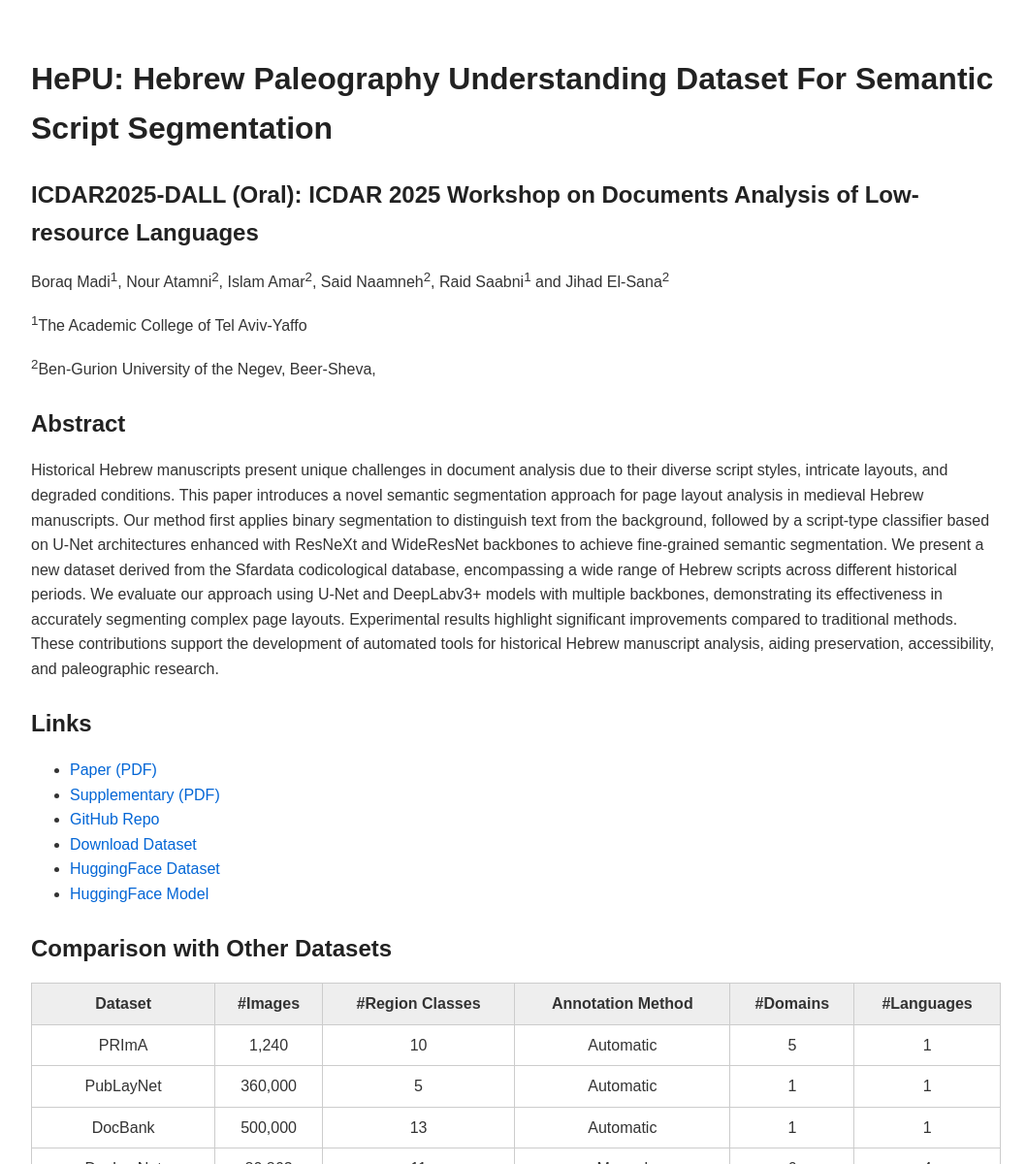
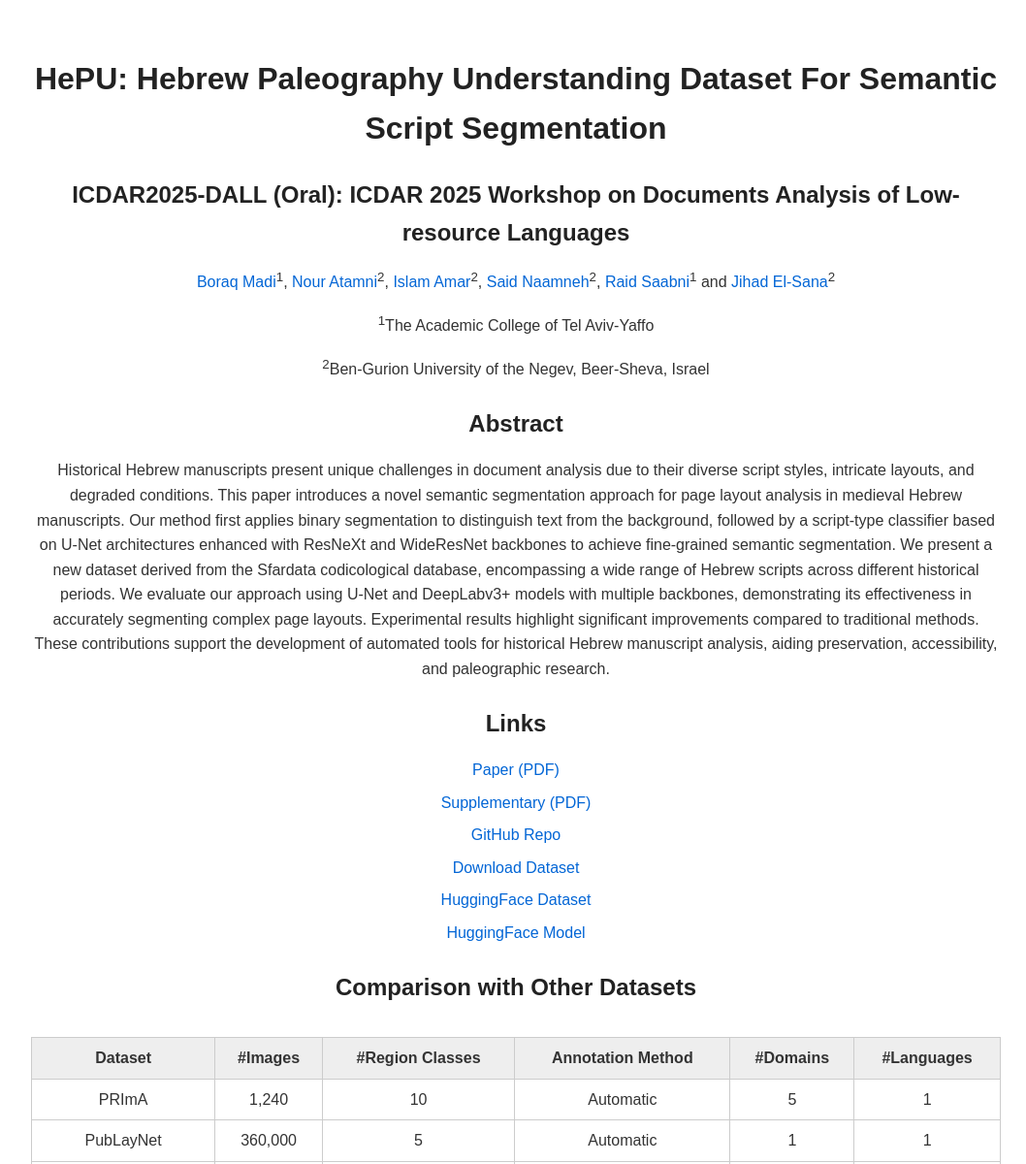
Before and after one commit to HEPU-research/HEPU-research.github.io, a plain HTML site: page index.html in a window 1280 px wide. Shown: the top 1200 px of the page at 97% size, without its empty margins (108-1166 px from the left). Drawn offline with Linux system fonts and the light colour scheme.

Commit message:
Update index.html

```diff
--- a/index.html
+++ b/index.html
@@ -12,6 +12,7 @@
             padding: 0;
             background: #f9f9f9;
             color: #333;
+            text-align: center; /* Center everything */
         }
         .container {
             max-width: 1000px;
@@ -37,7 +38,7 @@
         table {
             width: 100%;
             border-collapse: collapse;
-            margin-bottom: 2rem;
+            margin: 2rem auto; /* Center table */
         }
         th, td {
             border: 1px solid #ccc;
@@ -57,6 +58,13 @@
             font-weight: bold;
             margin-bottom: 0.5rem;
         }
+        ul {
+            list-style: none;
+            padding: 0;
+        }
+        ul li {
+            margin-bottom: 0.5rem;
+        }
     </style>
 </head>
 <body>
@@ -66,12 +74,17 @@
 
         <div class="authors">
             <p>
-               Boraq Madi<sup>1</sup>, Nour Atamni<sup>2</sup>, Islam Amar<sup>2</sup>, Said Naamneh<sup>2</sup>, Raid Saabni<sup>1</sup> and Jihad El-Sana<sup>2</sup>
+                <a href="https://boraqmadi.example.com" target="_blank">Boraq Madi</a><sup>1</sup>,
+                <a href="https://nouratamni.example.com" target="_blank">Nour Atamni</a><sup>2</sup>,
+                <a href="https://islamamar.example.com" target="_blank">Islam Amar</a><sup>2</sup>,
+                <a href="https://saidnaamneh.example.com" target="_blank">Said Naamneh</a><sup>2</sup>,
+                <a href="https://raidsaabni.example.com" target="_blank">Raid Saabni</a><sup>1</sup> and
+                <a href="https://jihadelsana.example.com" target="_blank">Jihad El-Sana</a><sup>2</sup>
             </p>
         </div>
         <div class="affiliations">
             <p><sup>1</sup>The Academic College of Tel Aviv-Yaffo</p>
-            <p><sup>2</sup>Ben-Gurion University of the Negev, Beer-Sheva,</p>
+            <p><sup>2</sup>Ben-Gurion University of the Negev, Beer-Sheva, Israel</p>
         </div>
 
         <h2>Abstract</h2>
```
